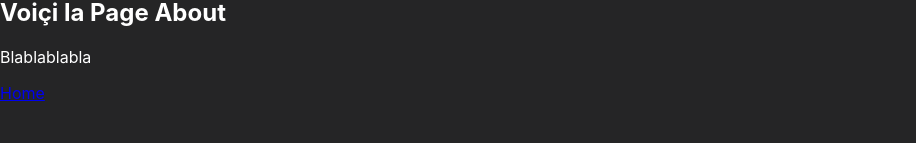
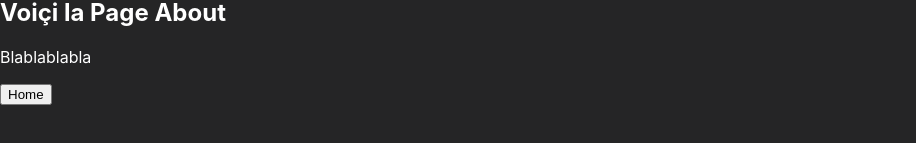
Before and after one commit to QuentinChevaux/React_Hook, a React (Create React App) app: page /about in a window 1280 px wide. Shown: the part 641-784 px from the top of the page, without its empty margins (0-916 px from the left). Built offline with nearby package versions, Linux system fonts and the light colour scheme.

Commit message:
React Hook

```diff
--- a/src/App.js
+++ b/src/App.js
@@ -6,6 +6,7 @@ import Horloge from './component/Horloge';
 import { BrowserRouter, Routes, Route } from 'react-router-dom'
 import Home from './Pages/Home';
 import About from './Pages/About'
+
 
 function App() {
   return (
--- a/src/Pages/About.js
+++ b/src/Pages/About.js
@@ -1,6 +1,9 @@
 import { Link } from "react-router-dom";
+import { useNavigate } from 'react-router-dom'
 
 function About() {
+
+    let navigate = useNavigate()
 
     return (
 
@@ -16,7 +19,13 @@ function About() {
 
             <nav>
 
-                <Link to = '/'>Home</Link>
+                <button onClick = { () => {
+
+                    navigate('/')
+
+                }}>Home</button>
+
+                {/* <Link to = '/'>Home</Link> */}
 
             </nav>
 
--- a/src/Pages/Home.js
+++ b/src/Pages/Home.js
@@ -1,6 +1,9 @@
 import { Link } from "react-router-dom";
+import { useNavigate } from 'react-router-dom'
 
 function Home() {
+
+    let navigate = useNavigate()
 
     return(
 
@@ -15,7 +18,13 @@ function Home() {
 
             <nav>
 
-                <Link to = '/about'>About</Link>
+                <button onClick = { () => {
+
+                    navigate("/about")
+
+                }}>About</button>
+
+                {/* <Link to = '/about'>About</Link> */}
 
             </nav>
 
```
